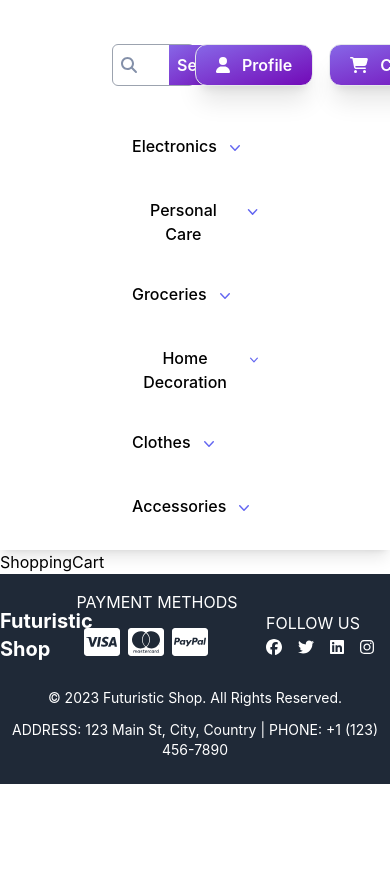
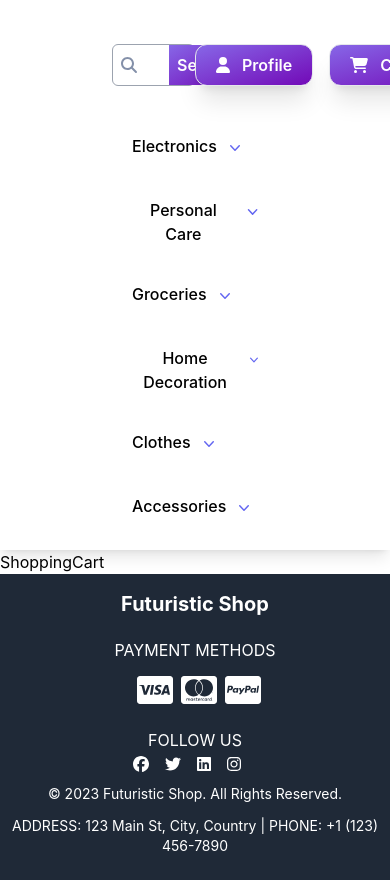
Before and after one commit to YusufAkilevi/e-commerce-project, a React (Vite) app in the folder e-commerce-project/: page /cart in a window 390 px wide. Shown: the top 880 px of the page. Before the commit the page ends 844 px from the top, so only its background shows below. Built offline with nearby package versions, Linux system fonts and the light colour scheme.

Commit message:
updated footer for responsiveness

```diff
--- a/e-commerce-project/src/components/Footer/Footer.jsx
+++ b/e-commerce-project/src/components/Footer/Footer.jsx
@@ -14,8 +14,8 @@ import {
 const Footer = () => {
   return (
     <footer className="bg-gray-800 text-white py-4">
-      <div className="container mx-auto flex justify-between items-center">
-        <div className="w-12 ">
+      <div className="container mx-auto text-center md:flex md:justify-between">
+        <div className="mb-5 md:mb-0">
           <span className="text-xl font-bold">Futuristic Shop</span>
         </div>
         <div className="mb-5">
--- a/e-commerce-project/src/components/Products/ProductList.jsx
+++ b/e-commerce-project/src/components/Products/ProductList.jsx
@@ -2,7 +2,7 @@ import { useState, useEffect } from "react";
 import { useDispatch, useSelector } from "react-redux";
 import { FontAwesomeIcon } from "@fortawesome/react-fontawesome";
 import { faArrowRight, faArrowLeft } from "@fortawesome/free-solid-svg-icons";
-import "react-responsive-carousel/lib/styles/carousel.min.css"; // requires a loader
+import "react-responsive-carousel/lib/styles/carousel.min.css";
 import { Carousel } from "react-responsive-carousel";
 import { Link } from "react-router-dom";
 import { fetchAllProductData } from "../../store/all-products-slice";
```
